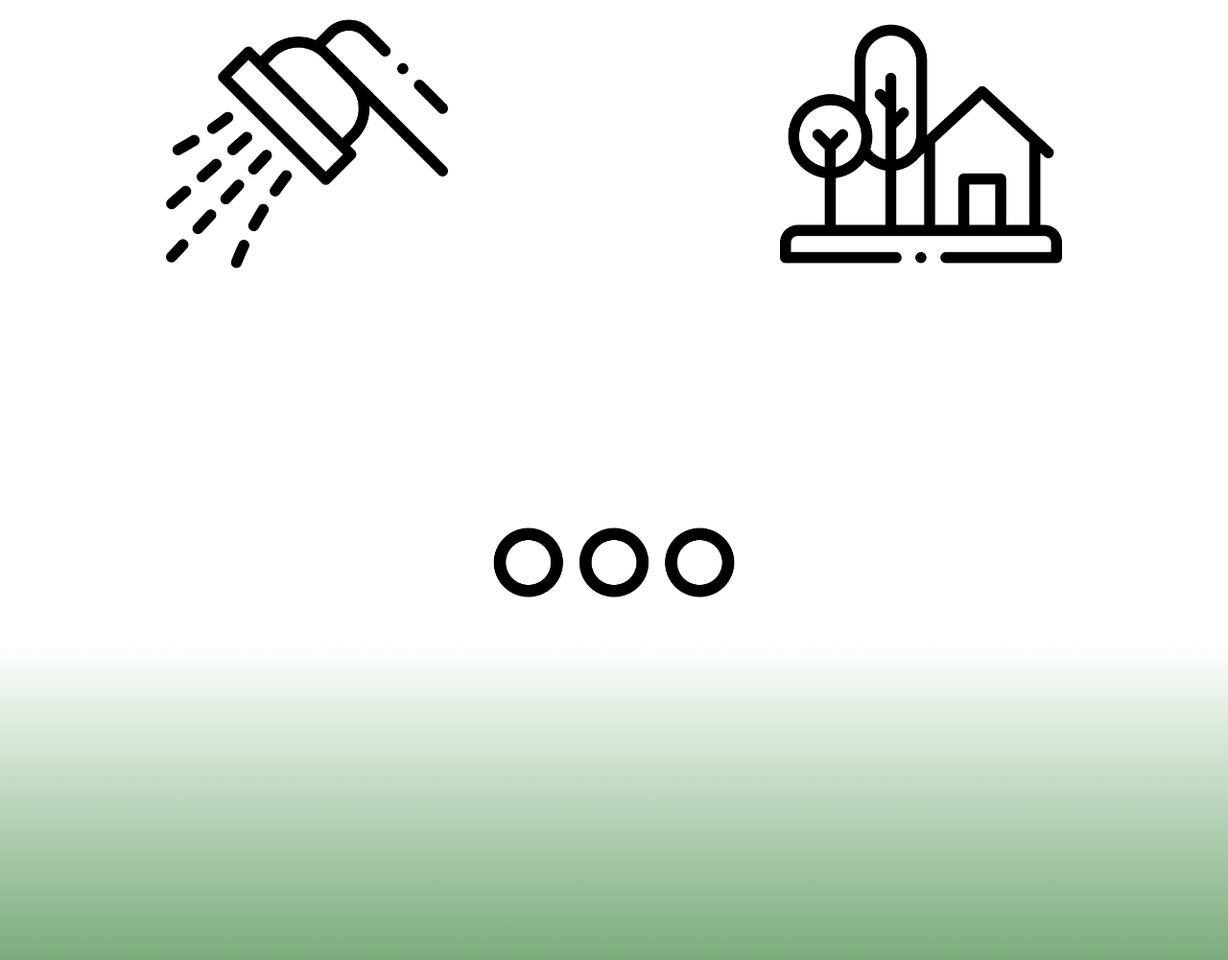
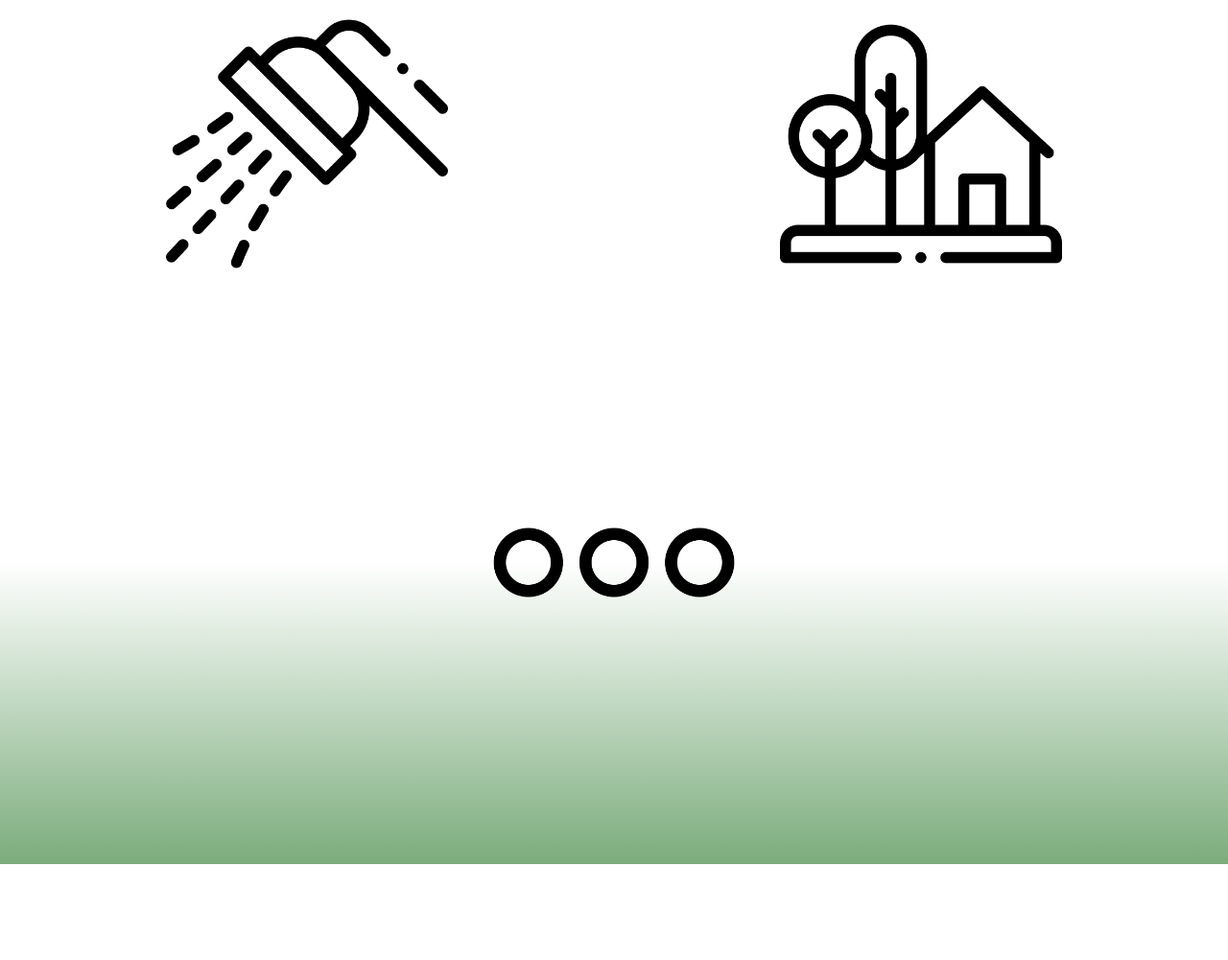
Before and after one commit to aZor9/Smart-Elec, a plain HTML site: page index.html in a window 1280 px wide. Shown: the part 1308-2309 px from the top of the page at 96% size. After the commit the page ends 2209 px from the top, so only its background shows below. Drawn offline with Linux system fonts and the light colour scheme.

Commit message:
Update index.html

```diff
--- a/index.html
+++ b/index.html
@@ -7,7 +7,7 @@
  	<link href="data/css/style2.css" rel="stylesheet" type="text/css">
 </head>
 
-<body >
+<body>
 
 
 	<div style="height:15px"></div>
@@ -59,6 +59,6 @@
 		</tr>
 	</table>
 
-	<div style="height:200px"></div>
+	<div style="height:100px"></div>
 
 </body>
```
